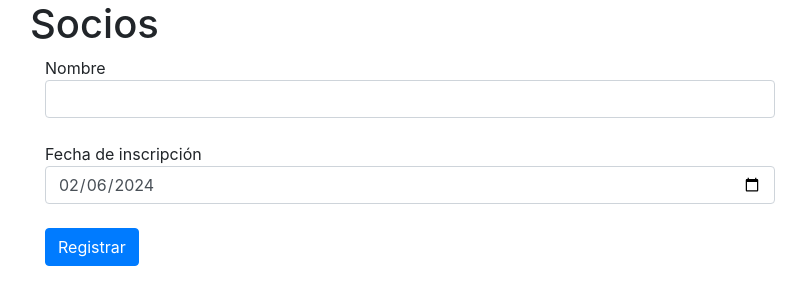
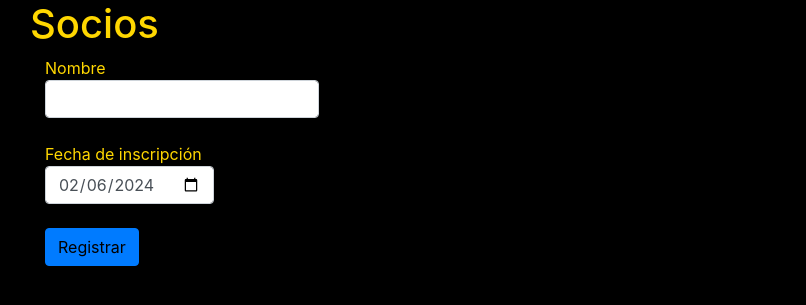
Before and after one commit to JoseManuelJimenezTrujillo/proyecto_GYM, a PHP site: page /registrar.php in a window 1280 px wide. Shown: the top 305 px of the page, without its empty margins (40-846 px from the left). Run offline with PHP 8.4, Linux system fonts and the light colour scheme.

Commit message:
Commit css

```diff
--- a/eliminar.php
+++ b/eliminar.php
@@ -8,6 +8,7 @@
 		<!-- Bootstrap CSS -->
 		<link rel="stylesheet" href="css/bootstrap.min.css">
 		<link rel="shortcut icon" href="images/icono.png">
+		<link rel="stylesheet" href="estiloeliminar.css">
 
 		<title>Gimnasio No+Panza</title>
 	</head>
--- /dev/null
+++ b/estiloregistrar.css
@@ -0,0 +1,22 @@
+body{
+    background-color: black;
+    color: gold;
+}
+
+.form-group{
+    color:black;
+}
+
+.display{
+    color:black;
+}
+.btn-primary{
+    color:black
+}
+.btn-danger{
+    color: black;
+}
+
+label{
+    color: gold;
+}
--- a/registrar.php
+++ b/registrar.php
@@ -7,7 +7,7 @@
 
 		<!-- Bootstrap CSS -->
 		<link rel="stylesheet" href="css/bootstrap.min.css">
-		<link rel="stylesheet" href="css/estilos.css">
+		<link rel="stylesheet" href="estiloregistrar.css">
 		<link rel="shortcut icon" href="images/icono.png">
 
 		<title>Gimnasio No+Panza</title>
```
Also changed, not shown: estiloeliminar.css (added, +23 -0 lines).
